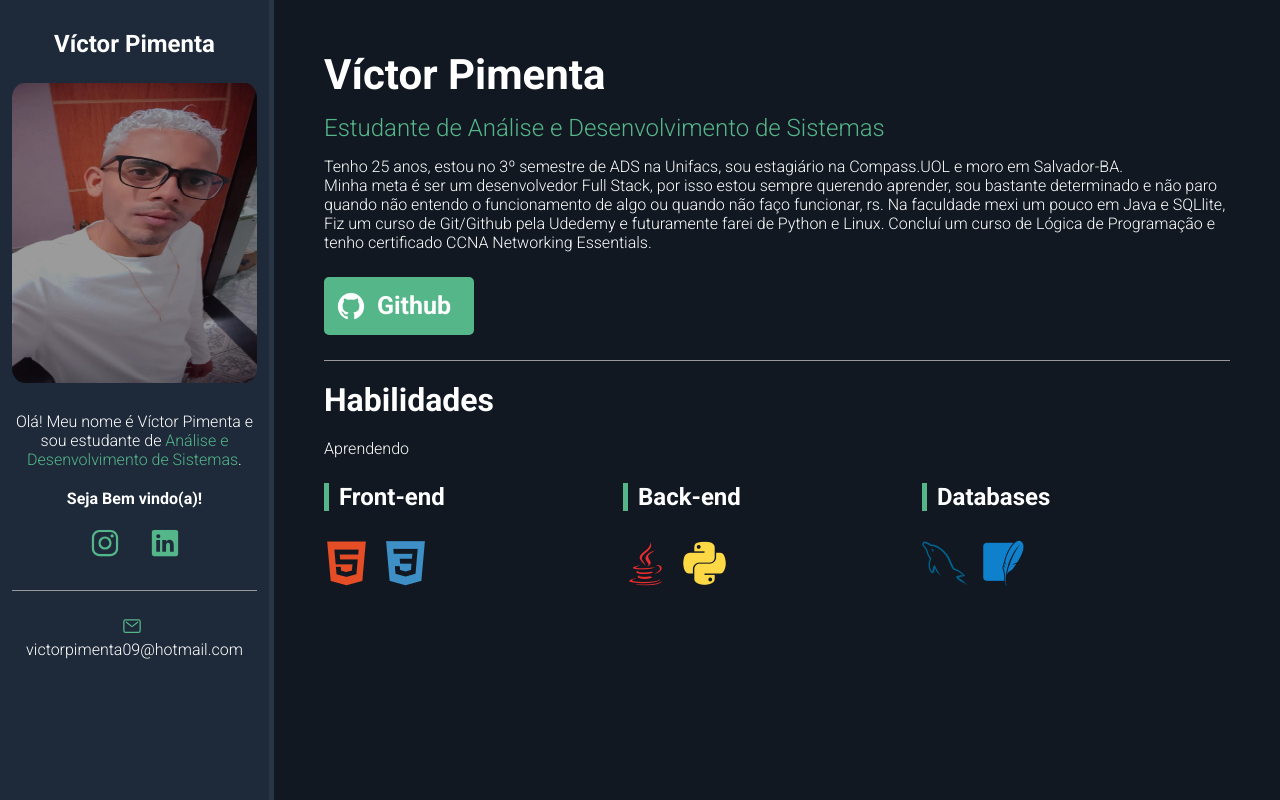
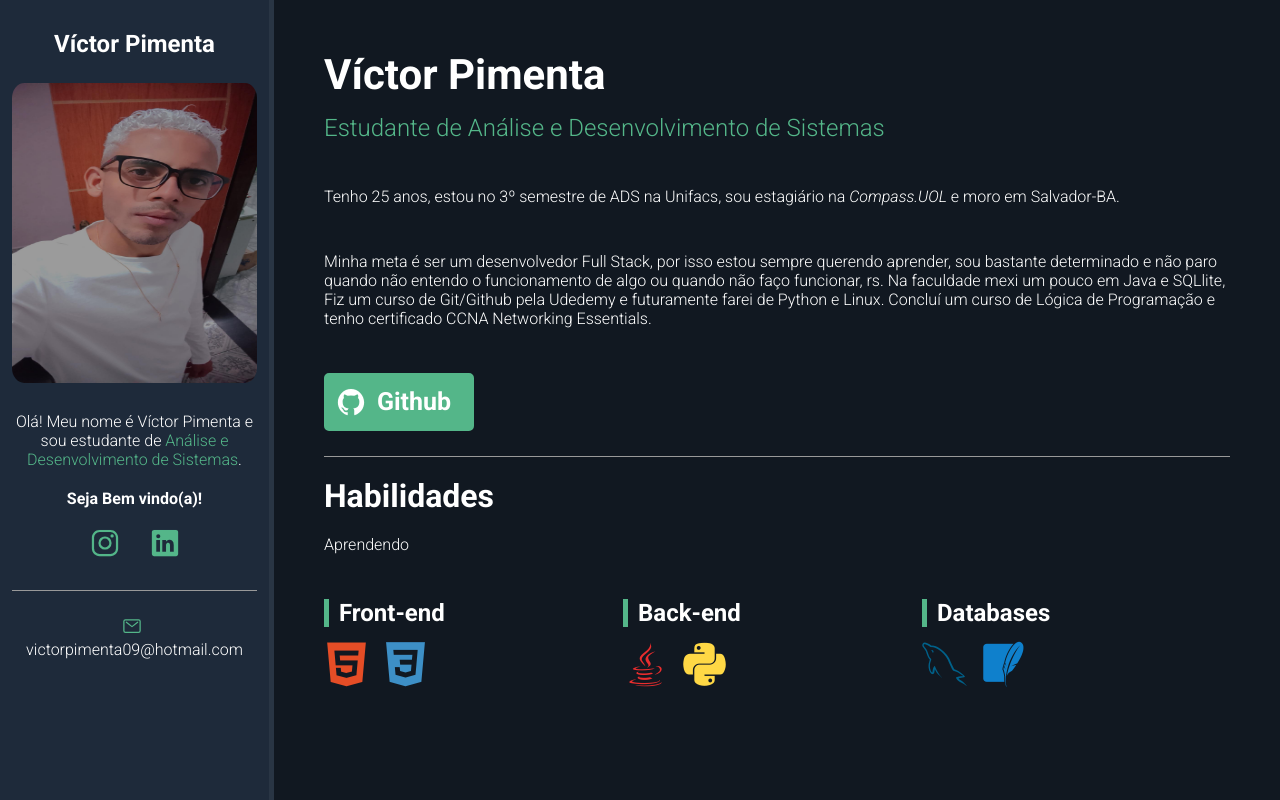
Before and after one commit to vmpimenta/vmpimenta.github.io, a plain HTML site: page index.html in a window 1280 px wide. Drawn offline with nearby package versions, Linux system fonts and the light colour scheme.

Commit message:
finalizando

```diff
--- a/css/styles.css
+++ b/css/styles.css
@@ -27,6 +27,7 @@
     display: flex;
     flex-direction: row;
     color: var(--main-text-color);
+
 }
 
 #bio-container {
@@ -43,8 +44,12 @@
     min-height: 100vh;
     background-color: var(--about-bg-color);
     padding: 50px;
+
 }
 
+#about-container p{
+    margin-bottom: 5%;
+}
 
 /*Bio container */
 #bio-container h2{
--- a/index.html
+++ b/index.html
@@ -29,7 +29,7 @@
     <section id="about-container">
         <h1 id="name">Víctor Pimenta</h1>
         <p id="title"><span class="highlight">Estudante de Análise e Desenvolvimento de Sistemas</span></p>
-        <p class="description">Tenho 25 anos, estou no 3º semestre de ADS na Unifacs, sou estagiário na Compass.UOL e moro em Salvador-BA. </p>
+        <p class="description">Tenho 25 anos, estou no 3º semestre de ADS na Unifacs, sou estagiário na <i>Compass.UOL</i> e moro em Salvador-BA. </p>
         <p class="description">Minha meta é ser um desenvolvedor Full Stack, por isso estou sempre querendo aprender, sou bastante determinado e não paro quando não entendo o funcionamento de algo ou quando não faço funcionar, rs. Na faculdade mexi um pouco em Java e SQLlite, Fiz um curso de Git/Github pela Udedemy e futuramente farei de Python e Linux. Concluí um curso de Lógica de Programação e tenho certificado CCNA Networking Essentials.</p>
         <a href="https://github.com/vmpimenta" id="btn-projects"><ion-icon name="logo-github"></ion-icon> <span>Github</span></a>
         <h2 id="skills-section-titles">Habilidades</h2>
```
